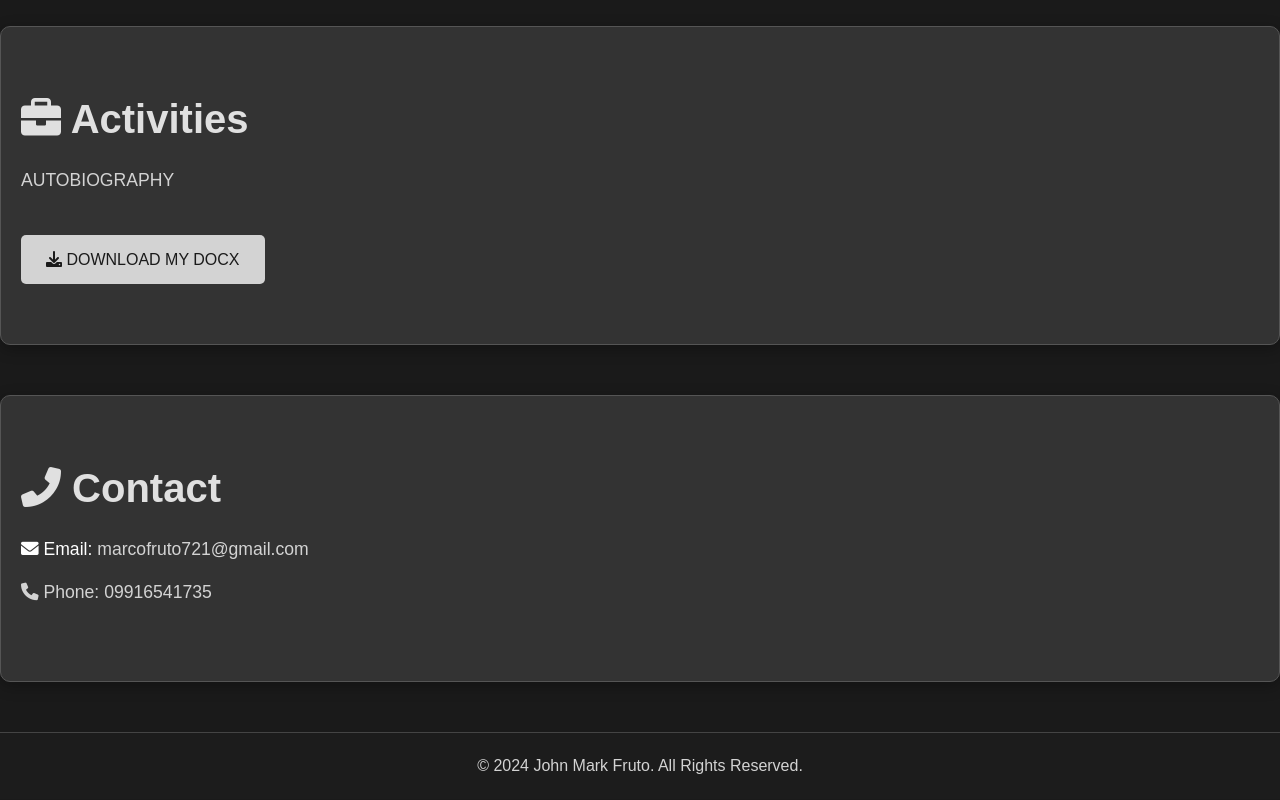
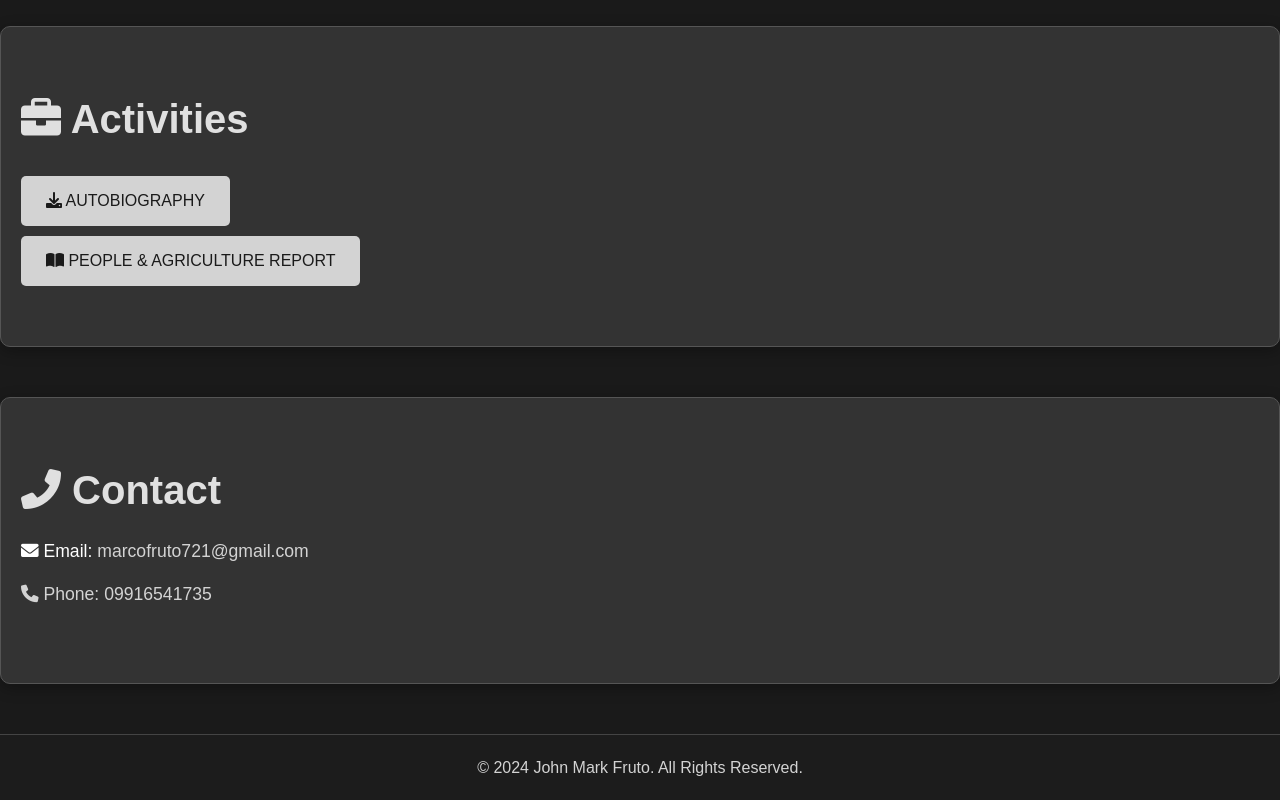
Before and after one commit to lancemiraran18/Marco, a plain HTML site: page index.html in a window 1280 px wide. Shown: the part 1040-1840 px from the top of the page. Drawn offline with Linux system fonts and the light colour scheme.

Commit message:
Update index.html

```diff
--- a/index.html
+++ b/index.html
@@ -359,9 +359,11 @@
 
 <section class="activities" id="activities">
     <h2><i class="fas fa-briefcase"></i> Activities</h2>
-    <p>AUTOBIOGRAPHY</p>
     <div>
-        <a href="Life of John Mark Fruto.docx" download><i class="fas fa-download"></i> Download My DOCX</a>
+        <a href="Life of John Mark Fruto.docx" download><i class="fas fa-download"></i> AUTOBIOGRAPHY</a>
+    </div>
+    <div>
+        <a href="https://sg.docworkspace.com/d/sIA7DpK3KAZmD7rsG?sa=601.1123" download><i class="fas fa-book-open"></i> PEOPLE & AGRICULTURE REPORT</a>
     </div>
 </section>
 
```
